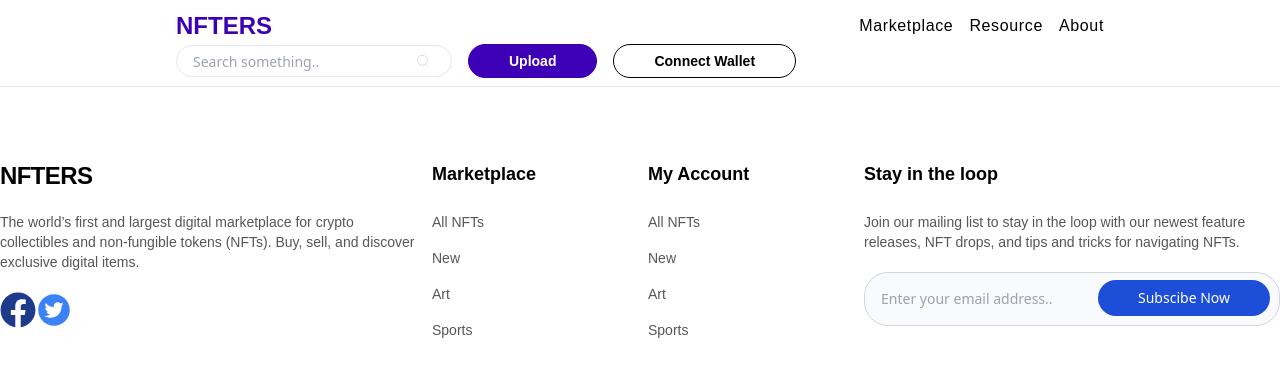
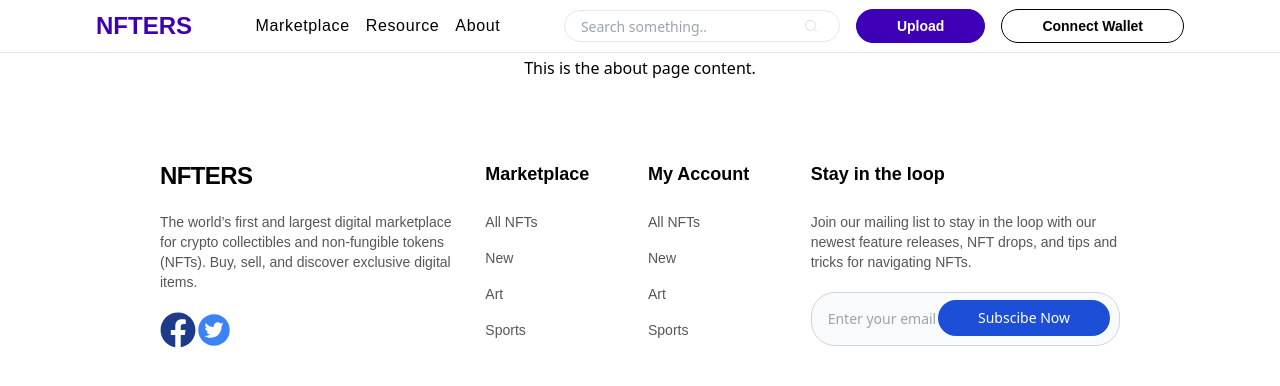
Before and after one commit to FahadKabirKsl/nft-marketplace, a Next.js app: page /about in a window 1280 px wide. Shown: the top 386 px of the page. Built offline with nearby package versions, Linux system fonts and the light colour scheme.

Commit message:
footer addded

```diff
--- a/src/components/Footer.js
+++ b/src/components/Footer.js
@@ -3,7 +3,7 @@ import { FaFacebook } from "react-icons/fa";
 import { AiFillTwitterCircle } from "react-icons/ai";
 export default function Footer() {
   return (
-    <footer className="py-20 ">
+    <footer className="py-20 px-5 lg:px-40">
       <div className="container mx-auto">
         <div className="grid lg:grid-cols-6 grid-cols-1 gap-4 ">
           <div className="lg:col-span-2 col-span-1">
--- a/src/components/Home/NftsSearch.js
+++ b/src/components/Home/NftsSearch.js
@@ -5,7 +5,7 @@ import i2 from "../../../public/images/2.png";
 import i3 from "../../../public/images/3.png";
 import i4 from "../../../public/images/4.png";
 import i5 from "../../../public/images/5.png";
-export default function NftsSearch  ()  {
+export default function NftsSearch() {
   const [selectedCategory, setSelectedCategory] = useState("all");
   const [visibleCards, setVisibleCards] = useState(6);
 
@@ -44,13 +44,17 @@ export default function NftsSearch  ()  {
       <div className="container mx-auto">
         <div className="flex space-x-4 mb-4">
           <button
-            className={`category-btn ${selectedCategory === "all" && "active  "}`}
+            className={`category-btn ${
+              selectedCategory === "all" && "active  "
+            }`}
             onClick={() => handleCategoryChange("all")}
           >
             All Categories
           </button>
           <button
-            className={`category-btn ${selectedCategory === "art" && "active "}`}
+            className={`category-btn ${
+              selectedCategory === "art" && "active "
+            }`}
             onClick={() => handleCategoryChange("art")}
           >
             Art
@@ -76,11 +80,11 @@ export default function NftsSearch  ()  {
             />
           ))}
         </div>
-
+        <div className="flex justify-center items-center pt-10">
           {visibleCards < filteredNfts.length && (
             <button
               type="button"
-            className="load-more-btn"
+              className="text-perple bg-white border border-perple rounded-3xl hover:bg-perple hover:border-perple hover:text-white focus:ring-0 focus:outline-none focus:ring-none font-bold font-dMSans text-sm px-10 py-1.5  duration-300 text-center  "
               onClick={handleLoadMore}
             >
               Load More
@@ -88,5 +92,6 @@ export default function NftsSearch  ()  {
           )}
         </div>
       </div>
+    </div>
   );
-};
+}
--- a/src/components/Navbar.js
+++ b/src/components/Navbar.js
@@ -13,7 +13,7 @@ export default function Navbar  ()  {
 
   return (
 
-    <nav className="bg-white fixed w-full z-20 top-0 start-0 border-b border-gray-200  px-5 lg:px-40">
+    <nav className="bg-white fixed w-full z-20 top-0 start-0 border-b border-gray-200  px-5 lg:px-20">
       <div className=" flex flex-wrap items-center justify-between mx-auto px-4 py-2">
         <div>
           <Link href="/" legacyBehavior passHref>
```
Lines whose indentation alone changed are shown as unchanged.
